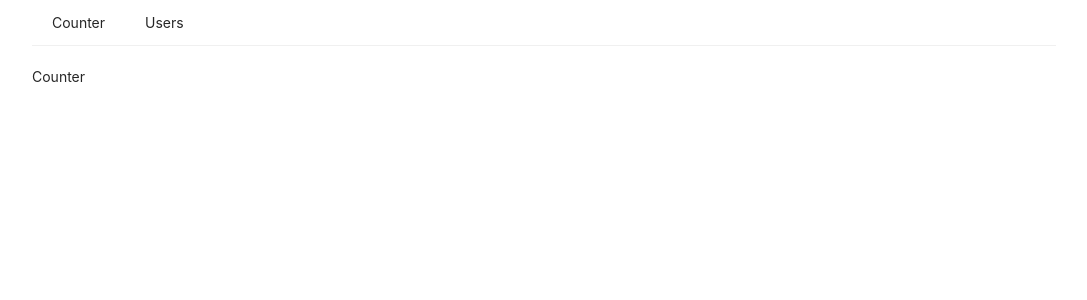
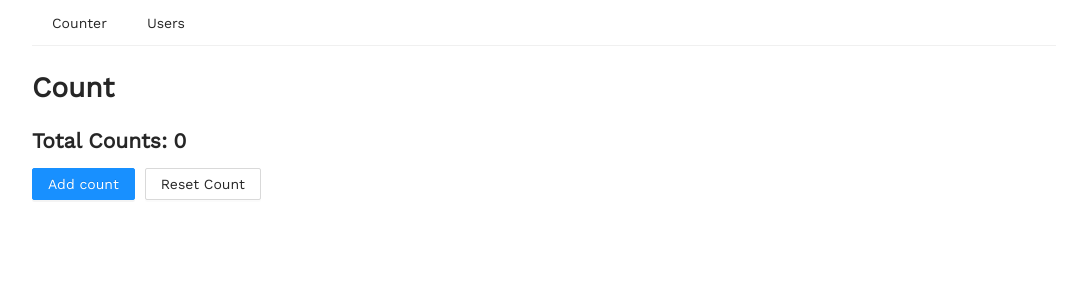
Before and after one commit to kakariko-village/hhg-test, a React (Create React App) app: page / in a window 1280 px wide. Shown: the top 300 px of the page, without its empty margins (96-1183 px from the left). Built offline with nearby package versions, Linux system fonts and the light colour scheme.

Commit message:
Implement counter page and overhaul layout

```diff
--- a/public/index.html
+++ b/public/index.html
@@ -24,7 +24,7 @@
       work correctly both with client-side routing and a non-root public URL.
       Learn how to configure a non-root public URL by running `npm run build`.
     -->
-    <title>React App</title>
+    <title>HHG Test App</title>
   </head>
   <body>
     <noscript>You need to enable JavaScript to run this app.</noscript>
--- a/src/App.scss
+++ b/src/App.scss
@@ -1,3 +1,6 @@
+@import './assets/./styles/effect';
+@import './assets/./styles/fonts';
+
 .App {
   width: 80%;
   margin: auto;
--- a/src/Pages/Counter/index.tsx
+++ b/src/Pages/Counter/index.tsx
@@ -1,7 +1,22 @@
-import React from 'react';
+import React, { useState } from 'react';
+import { Button } from 'antd';
 
 function CounterPage() {
-  return <div>Counter </div>;
+  const [count, setCount] = useState<number>(0);
+  return (
+    <div className="fadeIn">
+      <h1>Count</h1>
+      <h2>Total Counts: {count}</h2>
+      <Button
+        type="primary"
+        style={{ marginRight: 10 }}
+        onClick={() => setCount(count + 1)}
+      >
+        Add count
+      </Button>
+      <Button onClick={() => setCount(0)}>Reset Count</Button>
+    </div>
+  );
 }
 
 export default CounterPage;
--- a/src/Pages/Users/NoteComponent/index.tsx
+++ b/src/Pages/Users/NoteComponent/index.tsx
@@ -5,7 +5,11 @@ const { Panel } = Collapse;
 
 function NoteComponent() {
   return (
-    <Collapse bordered={false} style={{ marginBottom: 20 }}>
+    <Collapse
+      bordered={false}
+      style={{ marginBottom: 20 }}
+      defaultActiveKey={['1']}
+    >
       <Panel header={<strong>Read this:</strong>} key="1">
         <p>
           I am using <strong>mockapi.io</strong> but this site has some
@@ -21,7 +25,7 @@ function NoteComponent() {
           <li>
             Second, <strong>Mockapi.io</strong> built-in sorting query also does
             not work well. I have tried sorting data by <strong>id</strong> and{' '}
-            <strong>creatAt</strong> but they both sorted data incorrectly.
+            <strong>createAt</strong> but they both sorted data incorrectly.
           </li>
         </ol>
         <p>
--- a/src/Pages/Users/index.tsx
+++ b/src/Pages/Users/index.tsx
@@ -51,11 +51,11 @@ function UsersPage() {
   const handleSubmit = async (values: usersObject) => {
     setIsLoading(true);
     try {
+      setShowModal(false);
       const res = await axios.post(
         `${process.env.REACT_APP_API_EP}users`,
         values
       );
-      setShowModal(false);
       if (res.status === 200 || res.status === 201) {
         await fetchAllUsers();
       } else {
@@ -71,7 +71,7 @@ function UsersPage() {
     fetchAllUsers();
   }, []);
   return (
-    <div className="user-table__wrapper">
+    <div className="user-table__wrapper fadeIn">
       <Col span={24}>
         <h1>Table</h1>
       </Col>
--- a/src/Pages/Users/styles.scss
+++ b/src/Pages/Users/styles.scss
@@ -1,6 +1,5 @@
 .user-table {
   &__wrapper {
-    justify-content: center;
     margin: auto;
     text-align: left;
   }
--- /dev/null
+++ b/src/assets/styles/_effect.scss
@@ -0,0 +1,42 @@
+.fadeIn {
+  animation: fadein 1s;
+  -moz-animation: fadein 1s; /* Firefox */
+  -webkit-animation: fadein 1s; /* Safari and Chrome */
+  -o-animation: fadein 1s; /* Opera * */
+}
+
+@keyframes fadein {
+  from {
+    opacity: 0;
+  }
+  to {
+    opacity: 1;
+  }
+}
+@-moz-keyframes fadein {
+  /* Firefox */
+  from {
+    opacity: 0;
+  }
+  to {
+    opacity: 1;
+  }
+}
+@-webkit-keyframes fadein {
+  /* Safari and Chrome */
+  from {
+    opacity: 0;
+  }
+  to {
+    opacity: 1;
+  }
+}
+@-o-keyframes fadein {
+  /* Opera */
+  from {
+    opacity: 0;
+  }
+  to {
+    opacity: 1;
+  }
+}
--- /dev/null
+++ b/src/assets/styles/_fonts.scss
@@ -0,0 +1,14 @@
+@import url('https://fonts.googleapis.com/css2?family=Work+Sans&display=swap');
+html {
+  body {
+    font-family: 'Work Sans', sans-serif;
+    h1,
+    h2,
+    h3,
+    h4,
+    h5,
+    h6 {
+      font-weight: 700;
+    }
+  }
+}
```
